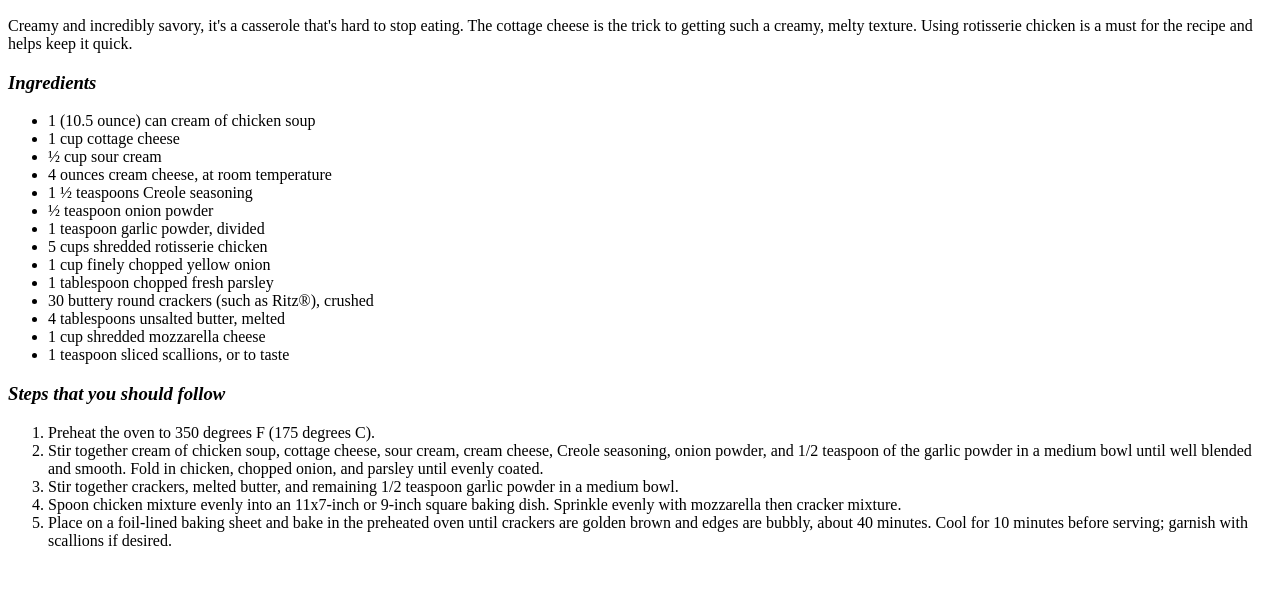
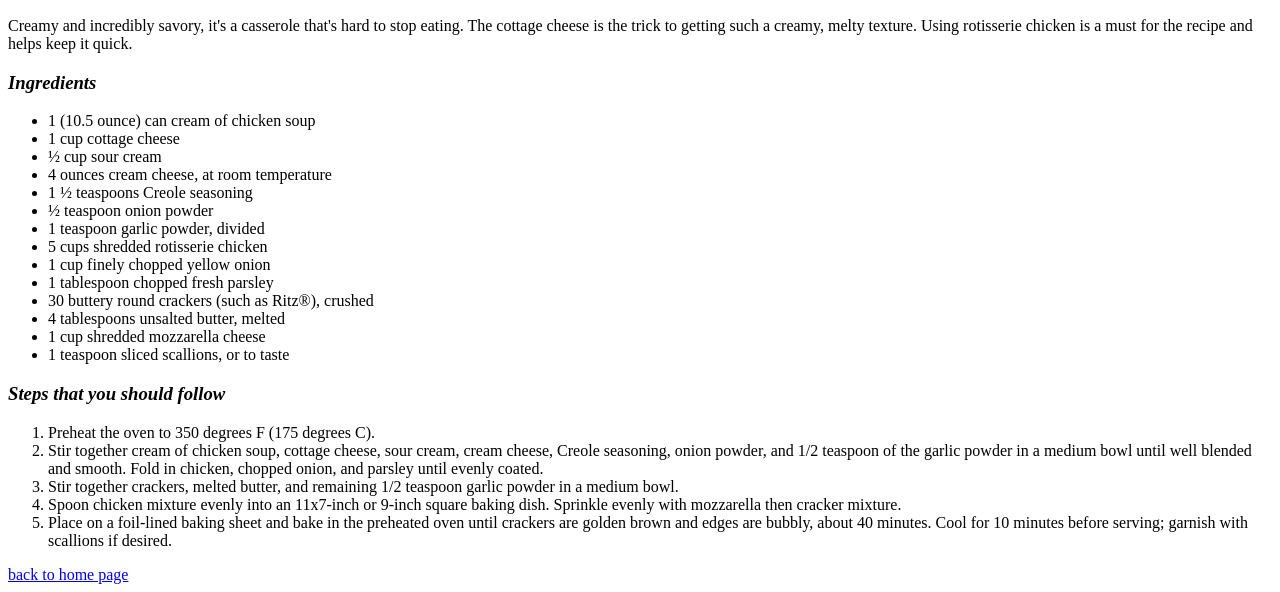
Before and after one commit to Laksitha/odin-recipes, a plain HTML site: page recipes/chicken.html in a window 1280 px wide. Shown: the part 383-975 px from the top of the page. Before the commit the page ends 949 px from the top, so only its background shows below. Drawn offline with Linux system fonts and the light colour scheme.

Commit message:
modified recipes pages and finalized

```diff
--- a/recipes/chicken.html
+++ b/recipes/chicken.html
@@ -38,5 +38,6 @@
         <li>Spoon chicken mixture evenly into an 11x7-inch or 9-inch square baking dish. Sprinkle evenly with mozzarella then cracker mixture.</li>
         <li>Place on a foil-lined baking sheet and bake in the preheated oven until crackers are golden brown and edges are bubbly, about 40 minutes. Cool for 10 minutes before serving; garnish with scallions if desired.</li>
     </ol>
+    <a href="../index.html">back to home page</a>
 </body>
 </html>
```
Also changed, not shown: recipes/lasagna.html (+1 -0 lines), recipes/macaroni-and-cheese.html (+1 -0 lines).
